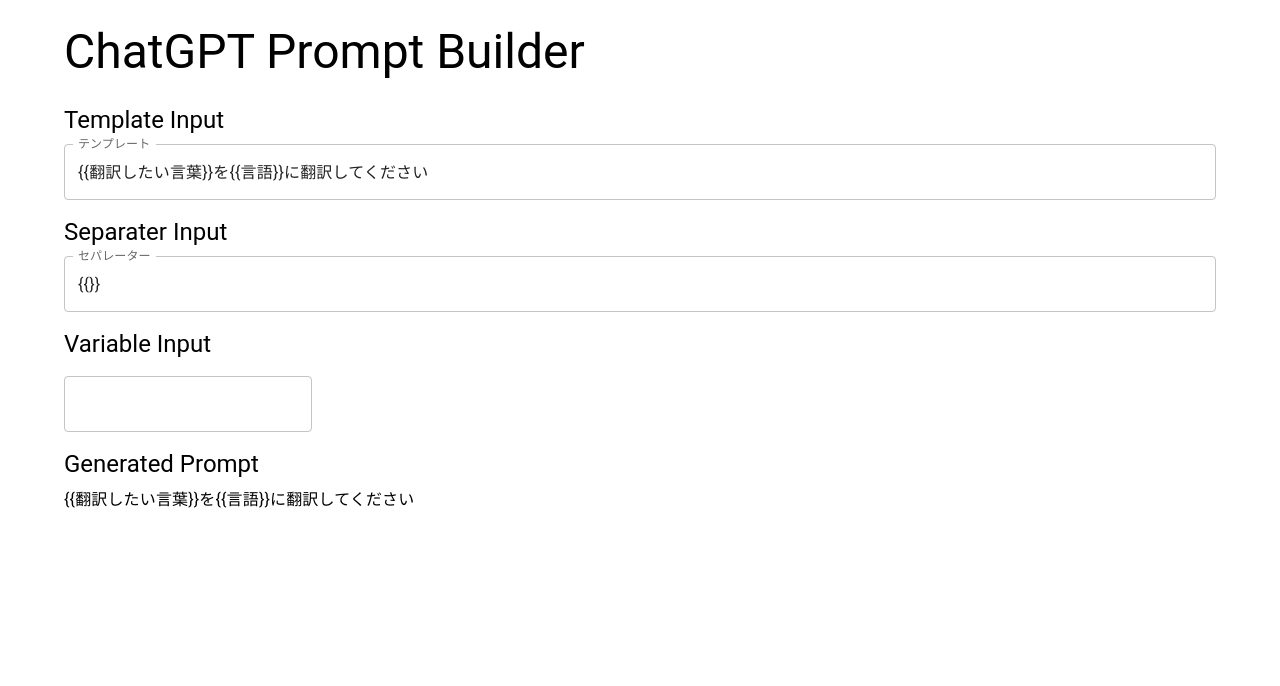
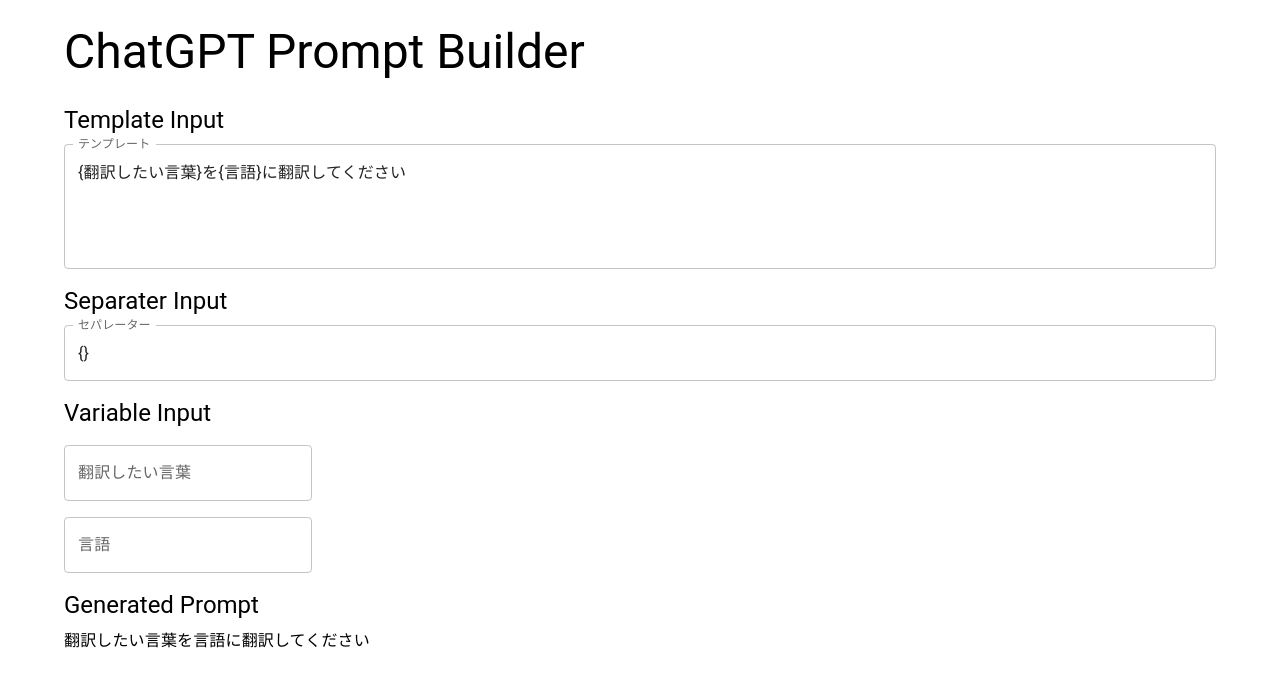
Before and after one commit to tanny-pm/chatgpt-prompt-builder, a React (Create React App) app: page / in a window 1280 px wide. Shown: the top 686 px of the page. Built offline with nearby package versions, Linux system fonts and the light colour scheme.

Commit message:
Fix: 生成プロンプトに変数が反映されない問題を修正

```diff
--- a/src/App.js
+++ b/src/App.js
@@ -2,8 +2,8 @@
 import React, { useEffect, useState } from "react";
 
 function App() {
-  const defaultTemplate = "{{翻訳したい言葉}}を{{言語}}に翻訳してください";
-  const defaultDelimiter = "{{}}";
+  const defaultTemplate = "{翻訳したい言葉}を{言語}に翻訳してください";
+  const defaultDelimiter = "{}";
 
   const [template, setTemplate] = useState(defaultTemplate);
   const [variableDelimiter, setVariableDelimiter] = useState(defaultDelimiter);
@@ -56,9 +56,17 @@
 
   const generatePrompt = () => {
     let result = template;
-    for (const variable in variableValues) {
-      result = result.replace(`{{${variable}}}`, variableValues[variable]);
+
+    for (const variable of variables) {
+      const value = variableValues[variable] || variable;
+      result = result.replace(
+        `${variableDelimiter.charAt(0)}${variable}${variableDelimiter.charAt(
+          1
+        )}`,
+        value
+      );
     }
+
     return result;
   };
 
@@ -84,6 +92,7 @@
               onChange={handleTemplateChange}
               fullWidth
               multiline
+              rows={4}
             />
           </Box>
         </Grid>
```
